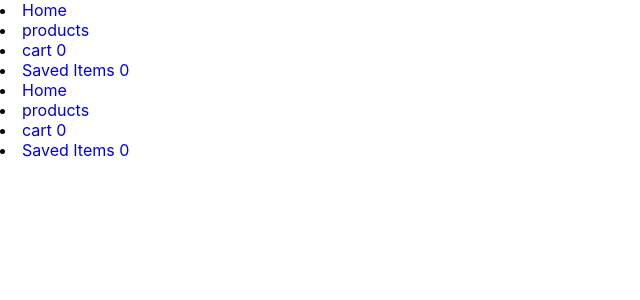
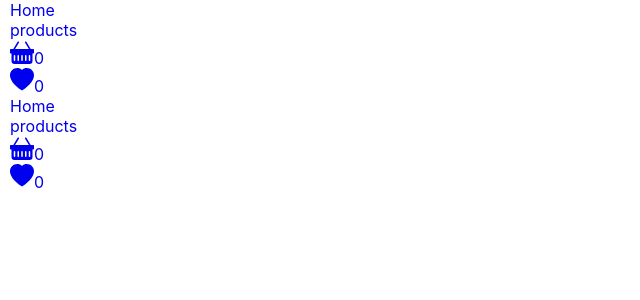
Before and after one commit to Criiis/next-js-state-management, a Next.js app: page /components/Menu in a window 1280 px wide. Shown: the top 300 px of the page, without its empty margins (0-640 px from the left). Built offline with nearby package versions, Linux system fonts and the light colour scheme.

Commit message:
chaning few things in menu

```diff
--- a/pages/components/Menu.tsx
+++ b/pages/components/Menu.tsx
@@ -1,12 +1,15 @@
 import Link from 'next/link'
 import { useCart } from '../helper/CartProvider'
 import { useSavedItems } from '../helper/SavedItemsProvider'
+import { BsFillHeartFill, BsBasketFill } from 'react-icons/bs'
+import styles from '../../styles/components/Menu.module.scss'
+console.log(styles)
 
 export default function Menu(): JSX.Element {
   const { totalItemsCart } = useCart()
   const { state } = useSavedItems()
   return (
-    <nav className='header-nav'>
+    <nav className={styles.headerNav}>
       <li>
         <Link href='/'>
           <a>Home</a>
@@ -19,12 +22,18 @@ export default function Menu(): JSX.Element {
       </li>
       <li>
         <Link href='/cart'>
-          <a>cart {totalItemsCart()}</a>
+          <a className={styles.svgCartItems}>
+            <BsBasketFill />
+            <span className={styles.titleIcon}>{totalItemsCart()}</span>
+          </a>
         </Link>
       </li>
       <li>
         <Link href='/saved-items'>
-          <a>Saved Items {state.length}</a>
+          <a className={styles.svgSavedItems}>
+            <BsFillHeartFill />
+            <span className={styles.titleIcon}>{state.length}</span>
+          </a>
         </Link>
       </li>
     </nav>
--- /dev/null
+++ b/styles/components/Menu.module.scss
@@ -0,0 +1,11 @@
+.headerNav {
+  list-style: none;
+  padding-left: 10px;
+  .svgCartItems,
+  .svgSavedItems {
+    svg {
+      font-size: 24px;
+    }
+    position: relative;
+  }
+}
```
